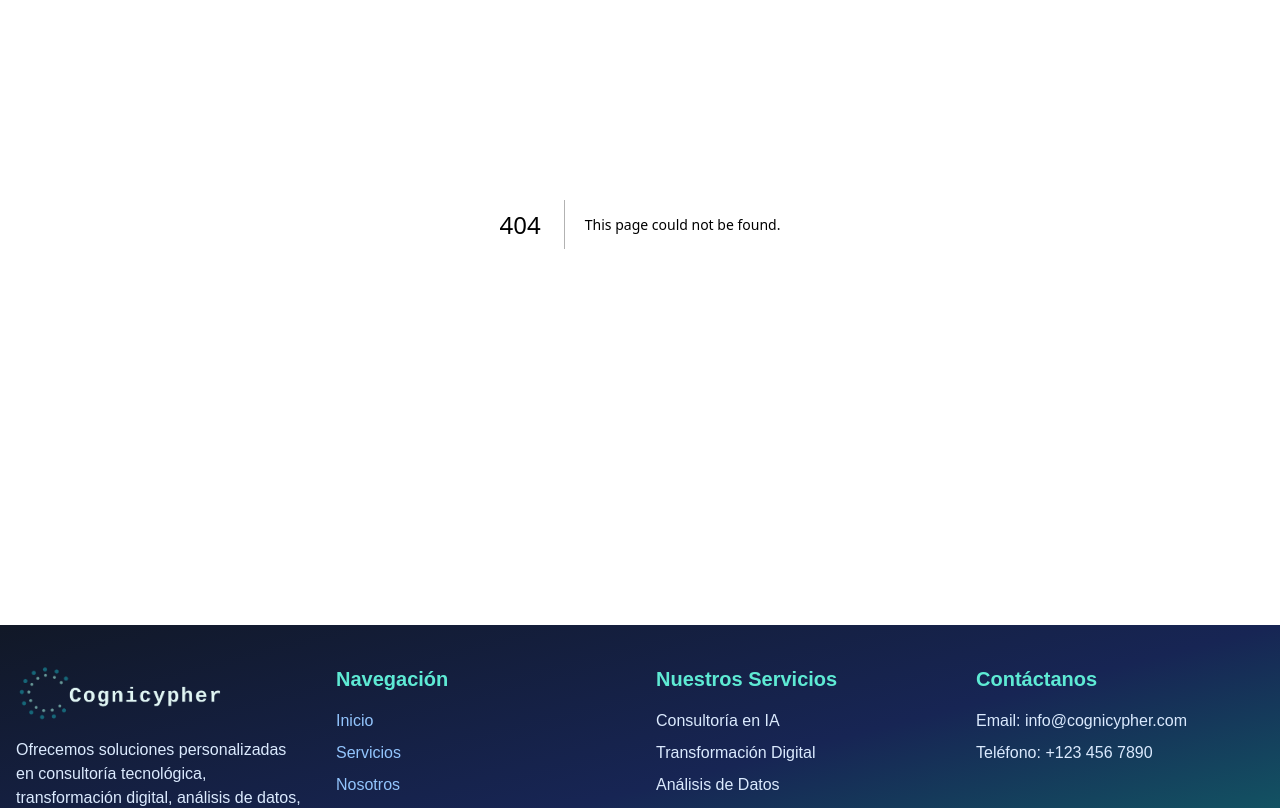
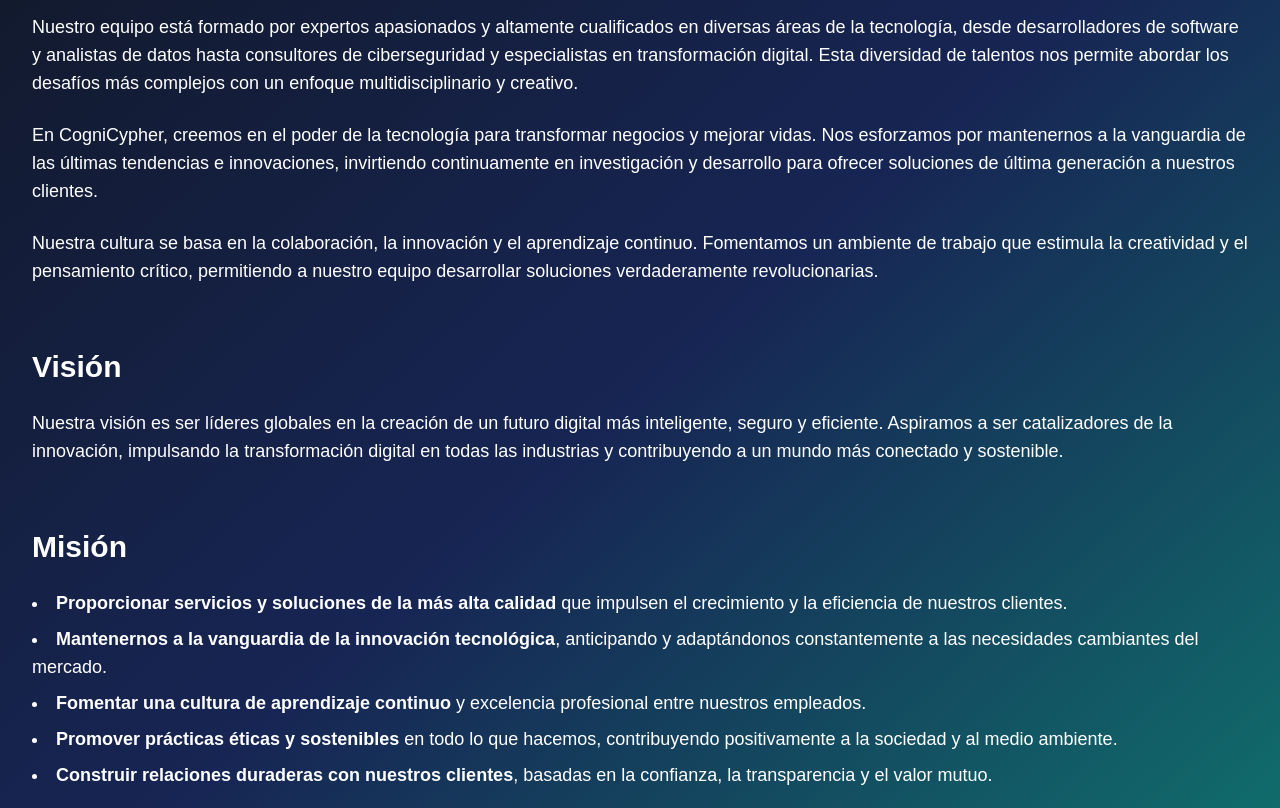
Before and after one commit to jrodas4044/cognicypher, a Next.js app: page /nosotros in a window 1280 px wide. Before the commit this address had no page. Shown: the part 280-1088 px from the top of the page. Built offline with nearby package versions, Linux system fonts and the light colour scheme.

Commit message:
adsenses code

```diff
--- a/package.json
+++ b/package.json
@@ -18,7 +18,8 @@
     "next": "^14.2.9",
     "next-mdx-remote": "^5.0.0",
     "react": "^18",
-    "react-dom": "^18"
+    "react-dom": "^18",
+    "react-icons": "^5.3.0"
   },
   "devDependencies": {
     "@tailwindcss/typography": "^0.5.15",
--- a/src/app/layout.tsx
+++ b/src/app/layout.tsx
@@ -31,7 +31,7 @@ export default function RootLayout({
       <body
         className={`${geistSans.variable} ${geistMono.variable} antialiased`}
       >
-        <header className="bg-gradient-to-r from-gray-900 via-blue-950 to-teal-700 shadow-lg p-6 rounded-lg">
+        <header className="bg-gradient-to-r from-gray-900 via-blue-950 to-teal-700 shadow-lg p-6">
           <div className="flex md:flex-row flex-col justify-between items-center">
             <h1 className="mb-4 md:mb-0 font-bold text-2xl text-teal-300">
               <Link
--- /dev/null
+++ b/src/app/nosotros/page.tsx
@@ -0,0 +1,93 @@
+import React from "react";
+import Section from "@/components/Section";
+
+const NosotrosPage: React.FC = () => {
+  return (
+    <div className="bg-gradient-to-br from-gray-900 via-blue-950 to-teal-700 mx-auto px-4 py-12 min-h-screen text-white">
+      <main className="mx-auto px-4 container">
+        <Section title="Nosotros">
+          <p className="mb-6 text-lg text-secondary">
+            En CogniCypher, somos más que una empresa de tecnología; somos
+            arquitectos del futuro digital. Fundada en 2015 por un grupo de
+            visionarios tecnológicos, nuestra empresa ha crecido hasta
+            convertirse en un referente en soluciones digitales innovadoras.
+          </p>
+          <p className="mb-6 text-lg text-secondary">
+            Nuestro equipo está formado por expertos apasionados y altamente
+            cualificados en diversas áreas de la tecnología, desde
+            desarrolladores de software y analistas de datos hasta consultores
+            de ciberseguridad y especialistas en transformación digital. Esta
+            diversidad de talentos nos permite abordar los desafíos más
+            complejos con un enfoque multidisciplinario y creativo.
+          </p>
+          <p className="mb-6 text-lg text-secondary">
+            En CogniCypher, creemos en el poder de la tecnología para
+            transformar negocios y mejorar vidas. Nos esforzamos por mantenernos
+            a la vanguardia de las últimas tendencias e innovaciones,
+            invirtiendo continuamente en investigación y desarrollo para ofrecer
+            soluciones de última generación a nuestros clientes.
+          </p>
+          <p className="mb-6 text-lg text-secondary">
+            Nuestra cultura se basa en la colaboración, la innovación y el
+            aprendizaje continuo. Fomentamos un ambiente de trabajo que estimula
+            la creatividad y el pensamiento crítico, permitiendo a nuestro
+            equipo desarrollar soluciones verdaderamente revolucionarias.
+          </p>
+        </Section>
+
+        <Section title="Visión">
+          <p className="mb-6 text-lg text-secondary">
+            Nuestra visión es ser líderes globales en la creación de un futuro
+            digital más inteligente, seguro y eficiente. Aspiramos a ser
+            catalizadores de la innovación, impulsando la transformación digital
+            en todas las industrias y contribuyendo a un mundo más conectado y
+            sostenible.
+          </p>
+        </Section>
+
+        <Section title="Misión">
+          <ul className="space-y-2 mb-6 text-lg text-secondary list-disc list-inside">
+            <li>
+              <span className="font-semibold">
+                Proporcionar servicios y soluciones de la más alta calidad
+              </span>{" "}
+              que impulsen el crecimiento y la eficiencia de nuestros clientes.
+            </li>
+            <li>
+              <span className="font-semibold">
+                Mantenernos a la vanguardia de la innovación tecnológica
+              </span>
+              , anticipando y adaptándonos constantemente a las necesidades
+              cambiantes del mercado.
+            </li>
+            <li>
+              <span className="font-semibold">
+                Fomentar una cultura de aprendizaje continuo
+              </span>{" "}
+              y excelencia profesional entre nuestros empleados.
+            </li>
+            <li>
+              <span className="font-semibold">
+                Promover prácticas éticas y sostenibles
+              </span>{" "}
+              en todo lo que hacemos, contribuyendo positivamente a la sociedad
+              y al medio ambiente.
+            </li>
+            <li>
+              <span className="font-semibold">
+                Construir relaciones duraderas con nuestros clientes
+              </span>
+              , basadas en la confianza, la transparencia y el valor mutuo.
+            </li>
+          </ul>
+          <p className="text-lg text-secondary">
+            En CogniCypher, no solo imaginamos el futuro; lo construimos. Únete
+            a nosotros en este viaje hacia un mundo más inteligente y conectado.
+          </p>
+        </Section>
+      </main>
+    </div>
+  );
+};
+
+export default NosotrosPage;
--- /dev/null
+++ b/src/app/servicios/page.tsx
@@ -0,0 +1,128 @@
+import React from "react";
+import {
+  FaLightbulb,
+  FaRocket,
+  FaChartBar,
+  FaCode,
+  FaShieldAlt,
+  FaCloud,
+} from "react-icons/fa";
+
+interface Servicio {
+  id: number;
+  titulo: string;
+  descripcion: string;
+  icono: React.ElementType;
+}
+
+const servicios: Servicio[] = [
+  {
+    id: 1,
+    titulo: "Consultoría tecnológica",
+    descripcion:
+      "Evaluamos tu infraestructura, identificamos mejoras y desarrollamos planes estratégicos de TI personalizados. Optimizamos tus procesos tecnológicos para aumentar la eficiencia y competitividad.",
+    icono: FaLightbulb,
+  },
+  {
+    id: 2,
+    titulo: "Transformación digital",
+    descripcion:
+      "Diseñamos e implementamos estrategias de digitalización integrales, gestionando el cambio organizacional. Revolucionamos tus operaciones y mejoramos la experiencia del cliente, manteniendo la seguridad y el cumplimiento normativo.",
+    icono: FaRocket,
+  },
+  {
+    id: 3,
+    titulo: "Análisis de datos",
+    descripcion:
+      "Implementamos soluciones de Big Data y Business Intelligence para convertir tus datos en insights accionables. Nuestras herramientas de visualización facilitan la toma de decisiones estratégicas.",
+    icono: FaChartBar,
+  },
+  {
+    id: 4,
+    titulo: "Desarrollo de software",
+    descripcion:
+      "Creamos soluciones de software a medida con diseños intuitivos. Ofrecemos desarrollo, mantenimiento y actualizaciones continuas, asegurando que tu software evolucione con tu negocio.",
+    icono: FaCode,
+  },
+  {
+    id: 5,
+    titulo: "Seguridad de la información",
+    descripcion:
+      "Realizamos evaluaciones de riesgos e implementamos medidas de ciberseguridad avanzadas. Garantizamos el cumplimiento normativo y ofrecemos asesoramiento experto en regulaciones del sector.",
+    icono: FaShieldAlt,
+  },
+  {
+    id: 6,
+    titulo: "Migración a la nube",
+    descripcion:
+      "Facilitamos tu transición a la nube de manera segura y eficiente. Implementamos y optimizamos soluciones cloud adaptadas, maximizando el rendimiento, la seguridad y la rentabilidad.",
+    icono: FaCloud,
+  },
+];
+
+const ServiciosPage: React.FC = () => {
+  return (
+    <div className="bg-gradient-to-br from-gray-900 via-blue-950 to-teal-700 mx-auto px-4 py-12 min-h-screen text-white">
+      <main className="mx-auto container">
+        <h1 className="mb-8 font-bold text-4xl text-center text-text.primary">
+          Nuestros Servicios
+        </h1>
+
+        <div className="mb-12 text-center">
+          <p className="mb-4 text-lg text-text.secondary">
+            En CogniCypher, nos dedicamos a impulsar la innovación y el
+            crecimiento de tu negocio a través de soluciones tecnológicas de
+            vanguardia.
+          </p>
+          <p className="mb-4 text-lg text-text.secondary">
+            Nuestro amplio abanico de servicios está diseñado para abordar los
+            desafíos digitales más apremiantes de la actualidad, desde la
+            transformación digital hasta la seguridad de la información.
+          </p>
+
+          <p className="mb-4 text-lg text-text.secondary">
+            Nuestro enfoque integral optimiza tus operaciones y garantiza el
+            cumplimiento normativo y la seguridad de tus activos digitales.
+          </p>
+          <p className="mb-4 font-semibold text-lg text-primary">
+            En CogniCypher, no solo implementamos tecnología; creamos soluciones
+            que impulsan tu negocio hacia el futuro.
+          </p>
+          <p className="text-lg text-text.secondary">
+            Descubre cómo podemos transformar los desafíos en oportunidades y
+            llevar tu negocio al siguiente nivel con CogniCypher.
+          </p>
+        </div>
+
+        <div className="gap-8 grid grid-cols-1 md:grid-cols-2 lg:grid-cols-3">
+          {servicios.map((servicio) => (
+            <div
+              key={servicio.id}
+              className="relative bg-slate-900 shadow-lg rounded-lg transition-transform duration-300 overflow-hidden hover:scale-105"
+            >
+              <div className="mb-12 p-6">
+                <div className="flex items-center mb-3">
+                  <servicio.icono className="mr-2 text-2xl text-teal-300" />
+                  <h2 className="font-semibold text-teal-300 text-text.primary text-xl">
+                    {servicio.titulo}
+                  </h2>
+                </div>
+                <p className="text-text.secondary">{servicio.descripcion}</p>
+              </div>
+              <div className="bottom-0 absolute bg-gradient-to-r from-blue-500 hover:from-blue-600 to-teal-500 hover:to-teal-600 py-4 w-full x-6">
+                <a
+                  href="#"
+                  className="px-6 font-medium text-primary hover:text-secondary"
+                >
+                  Leer más →
+                </a>
+              </div>
+            </div>
+          ))}
+        </div>
+      </main>
+    </div>
+  );
+};
+
+export default ServiciosPage;
--- /dev/null
+++ b/src/components/Section.tsx
@@ -0,0 +1,17 @@
+import React from "react";
+
+interface SectionProps {
+  title: string;
+  children: React.ReactNode;
+}
+
+const Section: React.FC<SectionProps> = ({ title, children }) => {
+  return (
+    <section className="mb-16">
+      <h2 className="mb-6 font-semibold text-3xl text-primary">{title}</h2>
+      {children}
+    </section>
+  );
+};
+
+export default Section;
```
Also changed, not shown: public/ads.txt (added), 1 other file (tests, documents, lock files or other folders).
